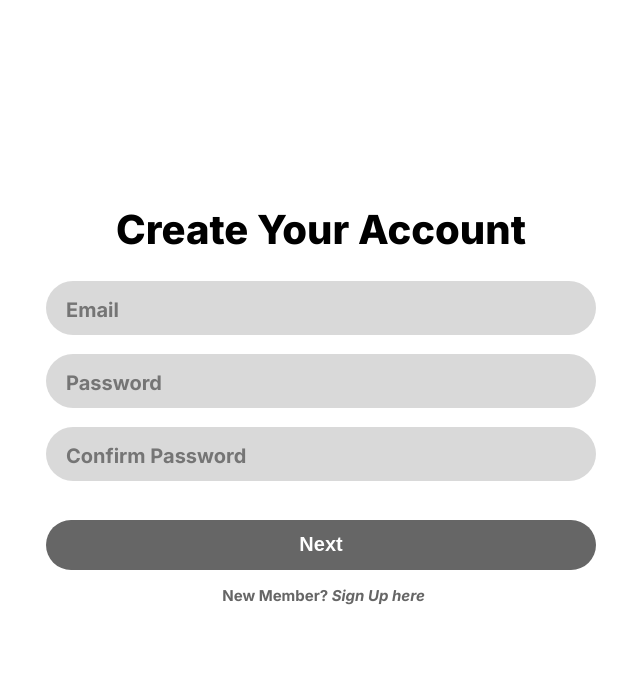
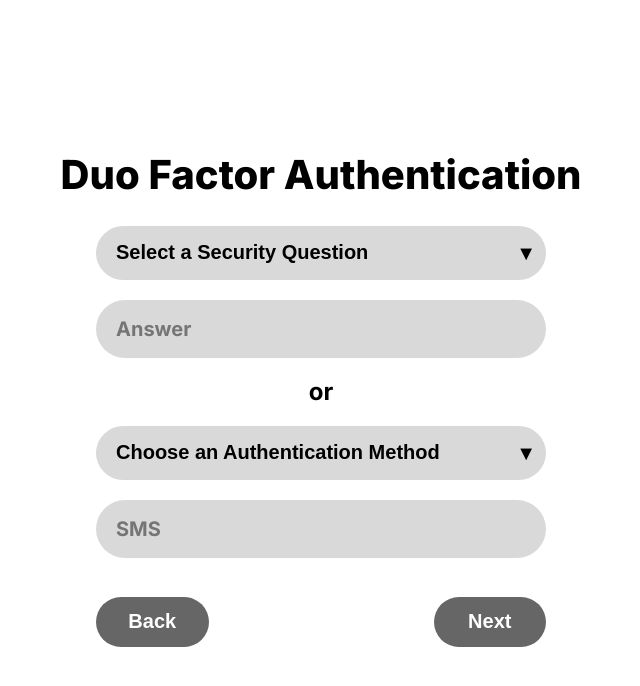
Before and after one commit to InvestMint-Dev/InvestMint-UI, a React (Create React App) app: page / in a window 1280 px wide. Shown: the top 686 px of the page, without its empty margins (319-959 px from the left). Built offline with nearby package versions, Linux system fonts and the light colour scheme.

Commit message:
create-account-page-2

```diff
--- a/src/App.css
+++ b/src/App.css
@@ -11,7 +11,7 @@ body {
 
 .form-textarea { /*input area*/
   width: calc(100% - 40px);
-  height: 50px;
+  height: 54px;
   margin-bottom: 15px;
   padding-left: 20px;
   padding-right: 20px;
@@ -85,3 +85,80 @@ body {
   cursor: pointer;
   transform: scale(102%);
 }
+
+.form-stepper-button {
+  width: calc(25%);
+  margin-top: 20px;
+  border-radius: 50px;
+  border: none;
+  height: 50px;
+  background: #666666;
+  color: white;
+  font-weight: bold;
+  font-size: 20px;
+}
+
+.form-stepper-button:hover {
+  cursor: pointer;
+  transform: scale(102%);
+}
+
+/* Dropdown Button */
+.form-drop-button {
+  margin-bottom: 20px;
+  border-radius: 50px;
+  border: none;
+  height: 54px;
+  width: 450px;
+  padding-left: 20px;
+  padding-right: 20px;
+  text-align: left;
+  background: #D9D9D9;
+  border: none;
+  font-weight: bold;
+  font-size: 20px;
+  position: relative; /* Relative position for the arrow */
+}
+
+/* Dropdown button on hover & focus */
+.form-drop-button:hover, .form-drop-button:focus {
+  background-color: darkgrey;
+  font-size: 20px;
+  cursor: pointer;
+}
+
+.form-drop-arrow {
+  position: absolute;
+  right: 10px; /* Fix arrow to the right side of the button */
+  top: 50%;
+  transform: translateY(-50%); /* Center vertically */
+  font-size: 20px;
+  line-height: 54px;
+  pointer-events: none; /* Prevent arrow from triggering clicks */
+}
+
+/* The container <div> - needed to position the dropdown content */
+.form-dropdown {
+  position: relative;
+  display: inline-block;
+}
+
+/* Dropdown Content (Hidden by Default) */
+.form-dropdown-content {
+  position: absolute;
+  background-color: #f1f1f1;
+  width: 450px;
+  box-shadow: 0px 8px 16px 0px rgba(0,0,0,0.2);
+  z-index: 1;
+}
+
+/* Links inside the dropdown */
+.form-dropdown-content a {
+  color: black;
+  padding: 12px 16px;
+  text-decoration: none;
+  display: block;
+}
+
+/* Change color of dropdown links on hover */
+.form-dropdown-content a:hover {background-color: #ddd;}
--- /dev/null
+++ b/src/pages/create-account-page/create-accont-page-2/create-account-page-2.css
@@ -0,0 +1,20 @@
+.page-2-container {
+    margin-top: 150px;
+}
+
+.duo-factor-authentication-form {
+    width: 450px;
+    display: block;
+    margin-left: auto;
+    margin-right: auto;
+}
+
+h2 {
+    text-align: center;
+    margin-top: 0;
+}
+
+.stepper-container {
+    display: flex;
+    justify-content: space-between; /* Pushes buttons to the edges */
+}
--- /dev/null
+++ b/src/pages/create-account-page/create-accont-page-2/create-account-page-2.js
@@ -0,0 +1,65 @@
+import './../create-account-page.css';
+import './create-account-page-2.css';
+import { useState } from 'react';
+
+export const CreateAccountPage2 = () => {
+    const [isDropdown1Open, setIsDropdown1Open] = useState(false);
+    const [isDropdown2Open, setIsDropdown2Open] = useState(false);
+
+    const dropdownFunction1 = () => {
+        setIsDropdown1Open(!isDropdown1Open); // Toggle dropdown open/close
+    };
+
+    const dropdownFunction2 = () => {
+        setIsDropdown2Open(!isDropdown2Open); // Toggle dropdown open/close
+    };
+
+
+    return (
+        <div className='page-2-container'>
+            <h1 className='form-heading'>Duo Factor Authentication</h1>
+            <div className='duo-factor-authentication-form'>
+                <div className="form-dropdown">
+                    <button onClick={dropdownFunction1} className="form-drop-button">Select a Security Question
+                    <text className="form-drop-arrow">▼</text> {/* Fixed arrow */}
+                    </button>
+                    {isDropdown1Open && (
+                        <div id="dropdown-content-1" className="form-dropdown-content">
+                            <a href="#">Option 1</a>
+                            <a href="#">Option 2</a>
+                            <a href="#">Option 3</a>
+                        </div>
+                    )}
+                </div>
+                <textarea className='form-textarea' placeholder='Answer'></textarea>
+
+                <h2>or</h2>
+
+                <div className="form-dropdown">
+                    <button onClick={dropdownFunction2} className="form-drop-button"> Choose an Authentication Method
+                    <text className="form-drop-arrow">▼</text> {/* Fixed arrow */}
+                    </button>
+                    {isDropdown2Open && (
+                        <div id="dropdown-content-2" className="form-dropdown-content">
+                            <a href="#">Option 1</a>
+                            <a href="#">Option 2</a>
+                            <a href="#">Option 3</a>
+                        </div>
+                    )}
+                </div>
+
+                <textarea className='form-textarea' placeholder='SMS'></textarea>
+
+                <div className='stepper-container'>
+                    <button className='form-stepper-button'>
+                        Back
+                    </button>
+
+                    <button className='form-stepper-button'>
+                        Next
+                    </button>
+                </div>
+            </div>
+        </div>
+    );
+}
--- a/src/pages/create-account-page/create-account-page-1/create-account-page-1.js
+++ b/src/pages/create-account-page/create-account-page-1/create-account-page-1.js
@@ -4,7 +4,7 @@ export const CreateAccountPage1 = () => {
     return (
         <div className='page-1-container'>
             <h1 className='form-heading'>Create Your Account</h1>
-            <div className='createaccountform'>
+            <div className='create-account-form'>
                 <textarea className='form-textarea' placeholder='Email'></textarea>
                 <textarea className='form-textarea' placeholder='Password'></textarea>
                 <textarea className='form-textarea' placeholder='Confirm Password'></textarea>
--- a/src/pages/create-account-page/create-account-page.css
+++ b/src/pages/create-account-page/create-account-page.css
@@ -5,3 +5,11 @@
     margin-top: 205px;
     width: 550px;
 }
+
+.page-2-container {
+    display: block;
+    margin-left: auto;
+    margin-right: auto;
+    margin-top: 205px;
+    width: 550px;
+}
--- a/src/pages/create-account-page/create-account-page.js
+++ b/src/pages/create-account-page/create-account-page.js
@@ -1,8 +1,10 @@
+import { CreateAccountPage2 } from './create-accont-page-2/create-account-page-2';
 import { CreateAccountPage1 } from './create-account-page-1/create-account-page-1';
 import './create-account-page.css';
 
 export const CreateAccountPage = () => {
     return (
-        <CreateAccountPage1/>
+        // <CreateAccountPage1/>
+        <CreateAccountPage2/>
     );
 }
--- a/src/pages/log-in-page/log-in-page.css
+++ b/src/pages/log-in-page/log-in-page.css
@@ -1,6 +1,6 @@
 @import url('https://fonts.googleapis.com/css2?family=Inter:ital,opsz,wght@0,14..32,100..900;1,14..32,100..900&display=swap');
 
-.loginform-container {
+.log-in-form-container {
     display: block;
     margin-left: auto;
     margin-right: auto;
@@ -8,12 +8,12 @@
     width: 550px;
 }
 
-.loginform {
+.log-in-form {
     opacity: 0; /* Start fully transparent */
     transition: opacity 2s ease-in; /* 2 seconds fade-in with ease-in timing */
     margin-top: 25px;
 }
 
-.loginform.fade-in {
+.log-in-form.fade-in {
     opacity: 1; /* Fully opaque */
 }
--- a/src/pages/log-in-page/log-in-page.js
+++ b/src/pages/log-in-page/log-in-page.js
@@ -4,7 +4,7 @@ import './log-in-page.css';
 export const LogInPage = () => {
     useEffect(() => {
         // Runs after the component mounts
-        const element = document.querySelector('.loginform');
+        const element = document.querySelector('.log-in-form');
         if (element) {
             element.classList.add('fade-in');
         }
@@ -12,9 +12,9 @@ export const LogInPage = () => {
 
 
     return (
-        <div className='loginform-container'>
+        <div className='log-in-form-container'>
             <h1 className='form-heading'>Log-in</h1>
-            <div className='loginform'>
+            <div className='log-in-form'>
                 <textarea className='form-textarea' placeholder='Email'></textarea>
                 <textarea className='form-textarea' placeholder='Password'></textarea>
 
```
